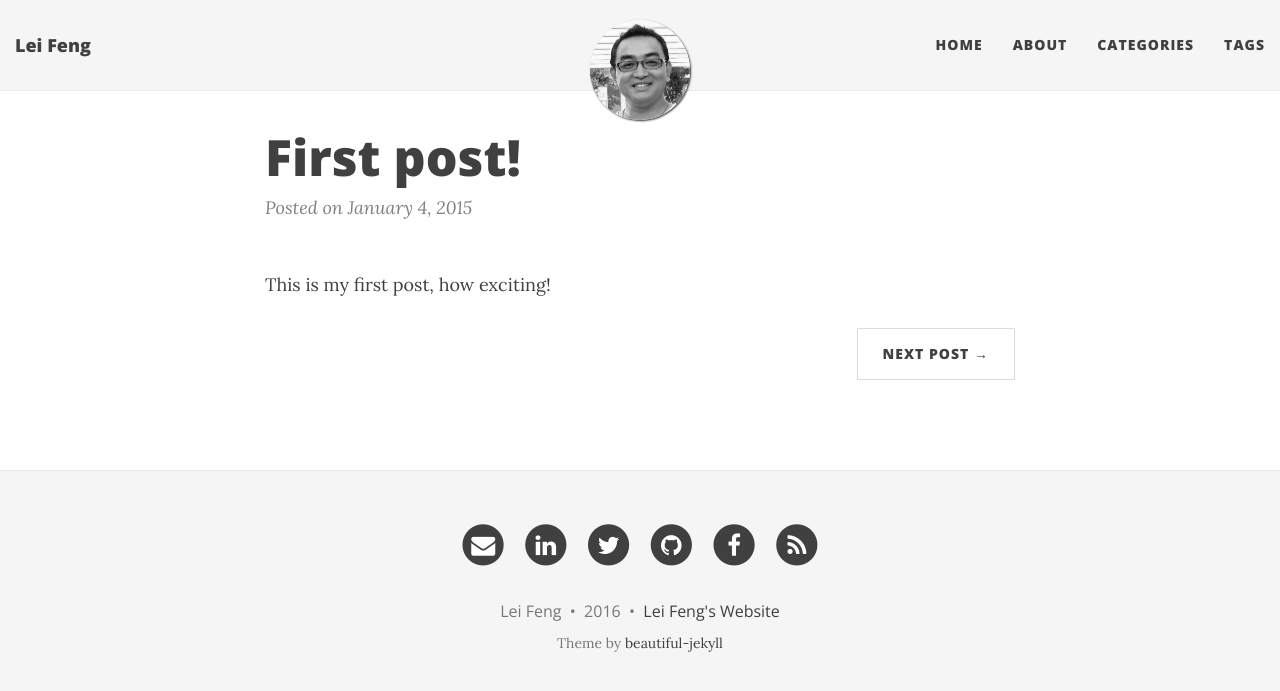
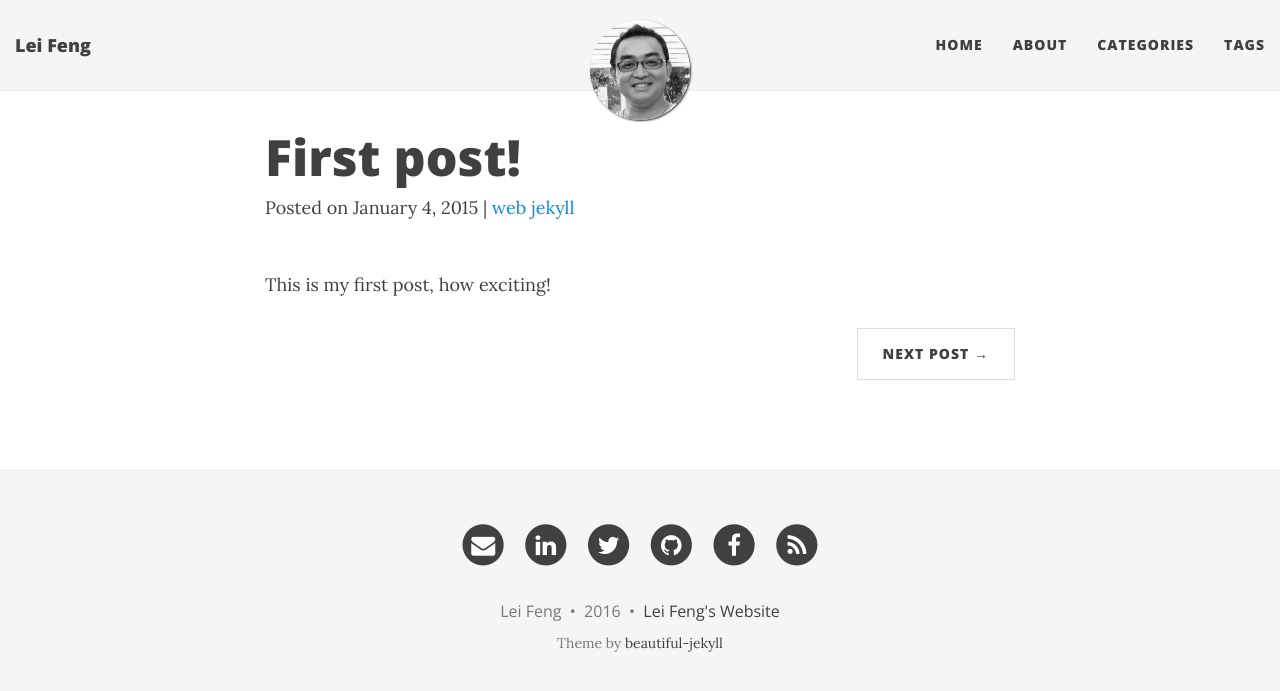
Before and after one commit to stonefl/stonefl.github.io, a Jekyll site: the page built from _posts/2015-01-04-first-post.md, in a window 1280 px wide. Shown: the top 691 px of the page. Built offline with Jekyll 4.4.1, drawn with Linux system fonts in a browser that asks for light colours; nearby versions of some CDN libraries; comment, search, counter and statistics services are not loaded.

Commit message:
Update header.html

```diff
--- a/_includes/header.html
+++ b/_includes/header.html
@@ -67,7 +67,13 @@
 		  {% endif %}
 
 		  {% if include.type == "post" %}
-		  <span class="post-meta">Posted on {{ page.date | date: "%B %-d, %Y" }}</span>
+		  <span class="post-date">Posted on {{ page.date | date: "%B %-d, %Y" }}</span>
+		  <!--Post tags-->
+		    {% if page.tags %} |
+  		     {% for tag in page.tags %}
+        		<a href="{{ site.baseurl }}{{ site.tag_page }}#{{ tag | slugify }}" class="post-tag">{{ tag }}</a>
+  	             {% endfor %}
+  		    {% endif %}
 		  {% endif %}
         </div>
       </div>
```
